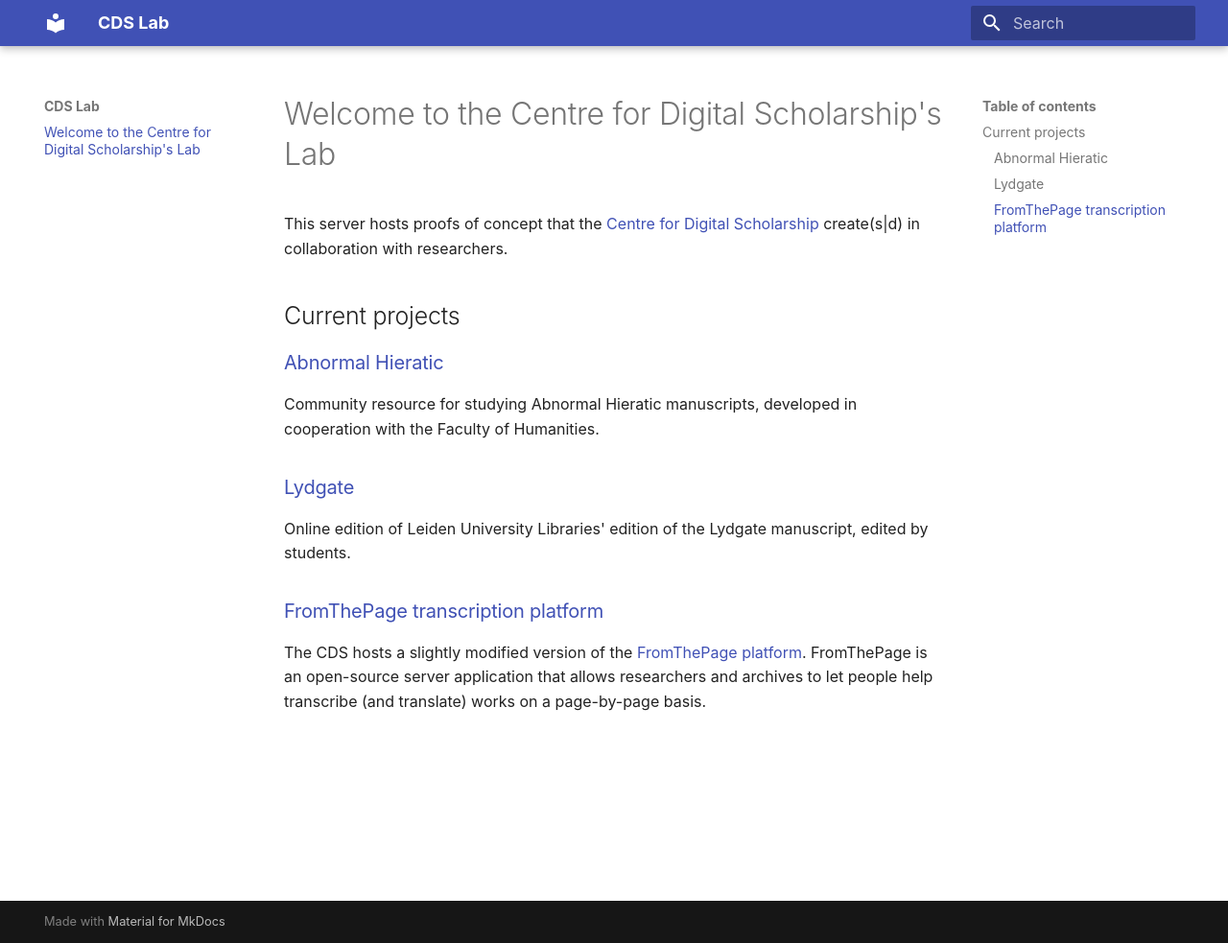
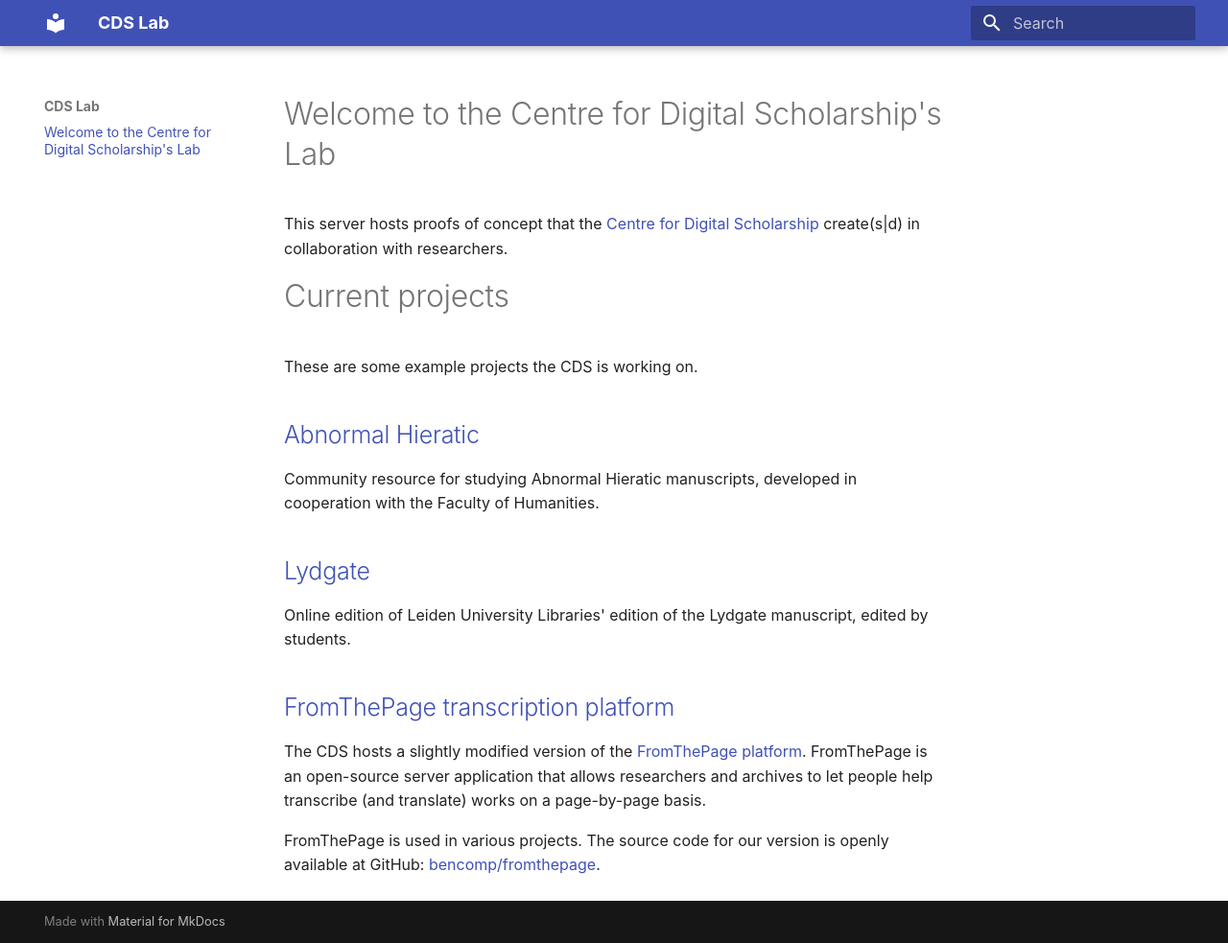
Before and after one commit to LeidenUniversityLibrary/cds-lab-homepage, an MkDocs documentation site: the page built from docs/index.md, in a window 1280 px wide and 983 px high. Shown: the whole window at 96% size. Built offline with MkDocs 1.6.1 and Material for MkDocs 9.7.7, drawn with Linux system fonts in a browser that asks for light colours.

Commit message:
Add link to our FromThePage source code

```diff
--- a/docs/index.md
+++ b/docs/index.md
@@ -2,16 +2,20 @@
 
 This server hosts proofs of concept that the <a href="https://www.library.universiteitleiden.nl/research-and-publishing/centre-for-digital-scholarship" target="_blank">Centre for Digital Scholarship</a> create(s|d) in collaboration with researchers.
 
-## Current projects
+# Current projects
 
-### [Abnormal Hieratic](abnormalhieratic/)
+These are some example projects the CDS is working on.
+
+## [Abnormal Hieratic](abnormalhieratic/)
 
 Community resource for studying Abnormal Hieratic manuscripts, developed in cooperation with the Faculty of Humanities.
 
-### [Lydgate](lydgate/)
+## [Lydgate](lydgate/)
 
 Online edition of Leiden University Libraries' edition of the Lydgate manuscript, edited by students.
 
-### [FromThePage transcription platform](transcription/)
+## [FromThePage transcription platform](transcription/)
 
 The CDS hosts a slightly modified version of the [FromThePage platform](https://fromthepage.com). FromThePage is an open-source server application that allows researchers and archives to let people help transcribe (and translate) works on a page-by-page basis.
+
+FromThePage is used in various projects. The source code for our version is openly available at GitHub: [bencomp/fromthepage](https://github.com/bencomp/fromthepage).
```
Also changed, not shown: 1 other file.
